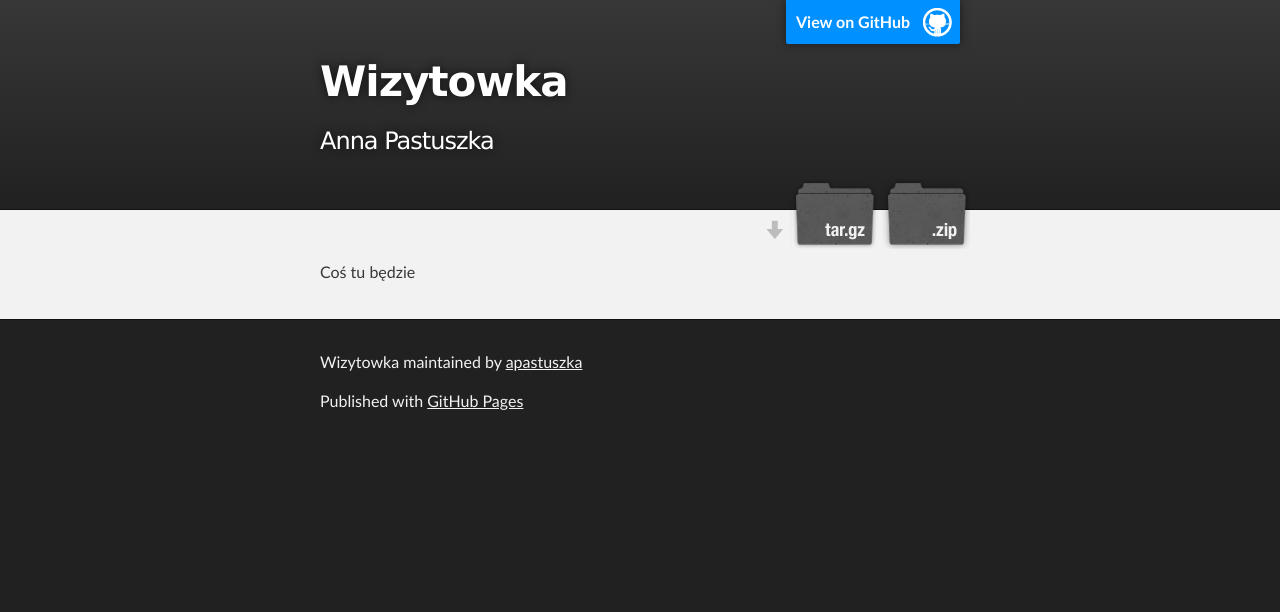
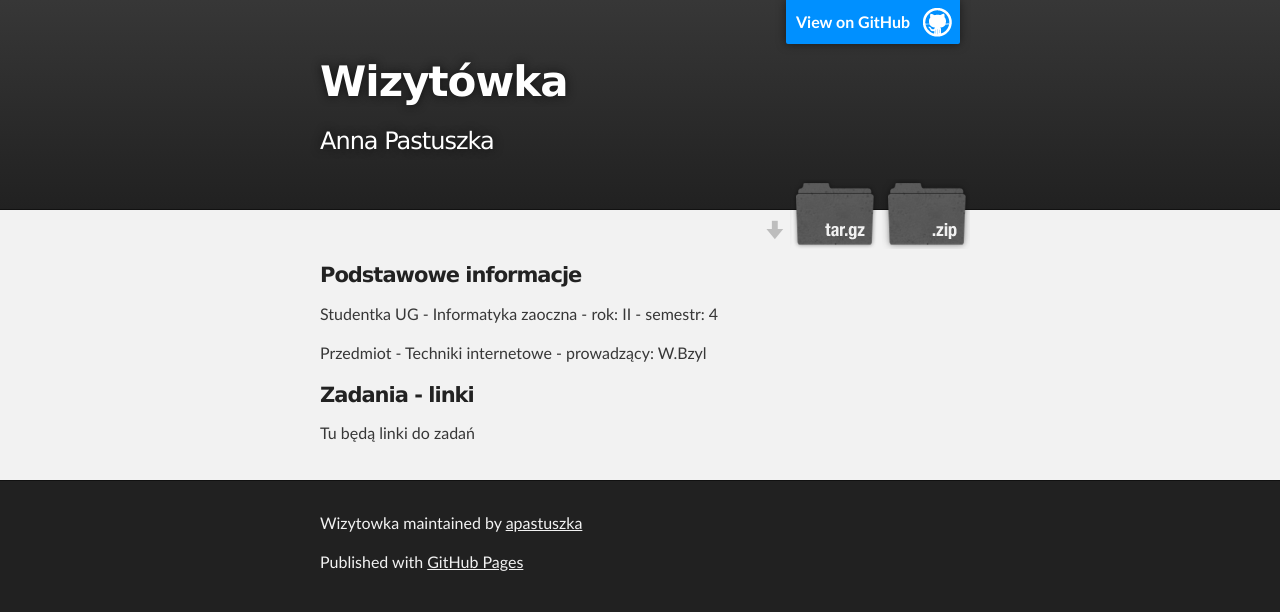
Before and after one commit to apastuszka/wizytowka, a plain HTML site: page index.html in a window 1280 px wide. Drawn offline with Linux system fonts and the light colour scheme.

Commit message:
index.html
parę zmian - plan strony

```diff
--- a/index.html
+++ b/index.html
@@ -1,5 +1,5 @@
 <!DOCTYPE html>
-<html>
+<html lang=pl>
 
   <head>
     <meta charset='utf-8' />
@@ -8,7 +8,7 @@
 
     <link rel="stylesheet" type="text/css" media="screen" href="stylesheets/stylesheet.css">
 
-    <title>Wizytowka</title>
+    <title>AnnaPastuszka-Wizytowka</title>
   </head>
 
   <body>
@@ -18,7 +18,7 @@
         <header class="inner">
           <a id="forkme_banner" href="https://github.com/apastuszka/wizytowka">View on GitHub</a>
 
-          <h1 id="project_title">Wizytowka</h1>
+          <h1 id="project_title">Wizytówka</h1>
           <h2 id="project_tagline">Anna Pastuszka</h2>
 
             <section id="downloads">
@@ -31,7 +31,11 @@
     <!-- MAIN CONTENT -->
     <div id="main_content_wrap" class="outer">
       <section id="main_content" class="inner">
-        <p>Coś tu będzie</p>
+		<h4>Podstawowe informacje</h4>
+        <p>Studentka UG - Informatyka zaoczna - rok: II - semestr: 4</p>
+		<p>Przedmiot - Techniki internetowe - prowadzący: W.Bzyl</p>
+		<h4>Zadania - linki</h4>
+		<p><i>Tu będą linki do zadań</i></p>
       </section>
     </div>
 
```
